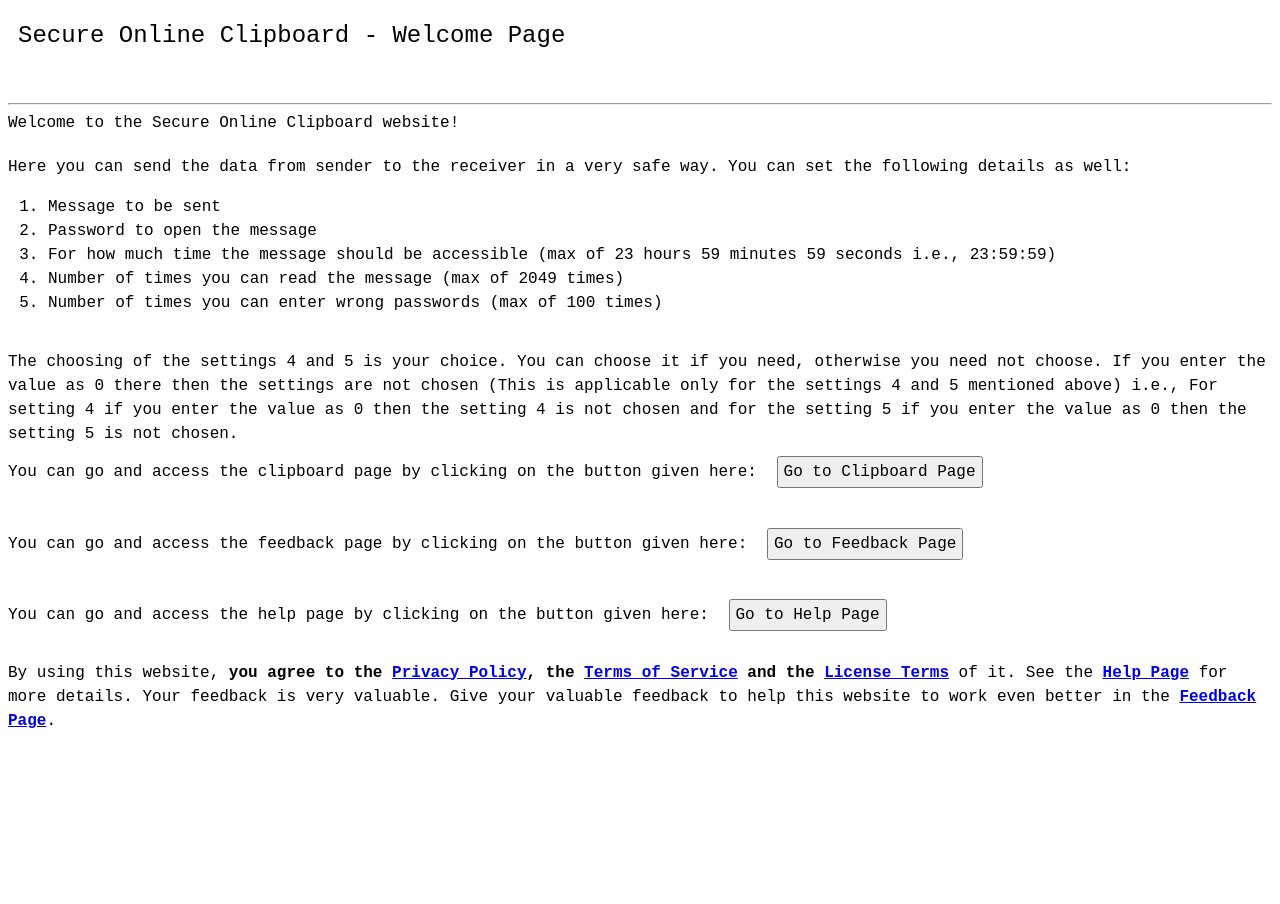
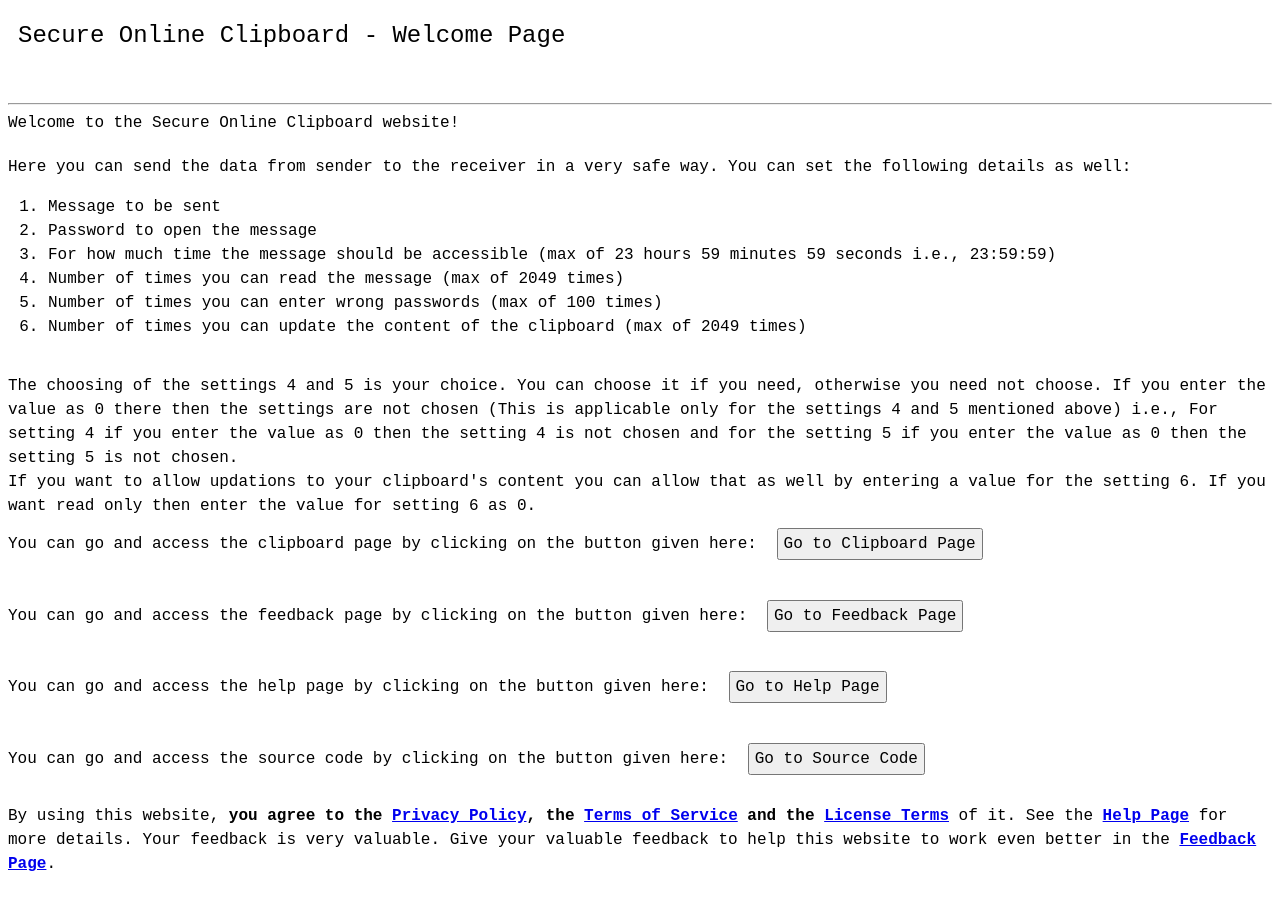
Before and after one commit to tharela-1/Secure-Online-Clipboard, a website: page welcome.html in a window 1280 px wide. Before the commit the page ends 800 px from the top, so only its background shows below. Drawn offline with Linux system fonts and the light colour scheme.

Commit message:
Source Code -- Ver 1.1.0

```diff
--- a/style.css
+++ b/style.css
@@ -182,6 +182,13 @@ body{
         background-color: green;
         color: white;
     }
+    #srcCode{
+        font-size: 16px;
+    }
+    #srcCode:hover{
+        background-color: purple;
+        color: white;
+    }
     /*Button animations
     1. Use the transform : scale(x) to get the size of the button to the x*100% size of the original size.
     2. Use opacity to set how light or solid the button is when pressed. 0 -> Light 1 -> Solid*/
--- a/welcome.html
+++ b/welcome.html
@@ -31,6 +31,7 @@
             i.e., 23:59:59)</li>
         <li>Number of times you can read the message (max of 2049 times)</li>
         <li>Number of times you can enter wrong passwords (max of 100 times)</li>
+        <li>Number of times you can update the content of the clipboard (max of 2049 times)</li>
     </ol>
     <br>
     <span class="welcomeText">The choosing of the settings 4 and 5 is your choice. You can choose it if you
@@ -38,6 +39,9 @@
         are not chosen (This is applicable only for the settings 4 and 5 mentioned above)
         i.e., For setting 4 if you enter the value as 0 then the setting 4 is not chosen and for the
         setting 5 if you enter the value as 0 then the setting 5 is not chosen.
+        <br>
+        If you want to allow updations to your clipboard's content you can allow that as well by
+        entering a value for the setting 6. If you want read only then enter the value for setting 6 as 0.
     </span>
     <br>
 
@@ -58,7 +62,13 @@
     </span>
     <button class="actionObj" id="helpPage" class = "introClass"
     onclick="window.location.href='/help';">Go to Help Page</button>
-
+    <br><br>
+    <span class="welcomeText">You can go and access the source code by clicking on the button
+        given here:
+    </span>
+    <button class="actionObj" id="srcCode" class = "introClass"
+    onclick="window.location.href='https://github.com/tharela-1/Secure-Online-Clipboard';">
+    Go to Source Code</button>
     <br><br>
     <span class="welcomeText">By using this website, <b>you agree to the
         <a href="/help">Privacy Policy</a>, the <a href="/help">Terms of Service</a> and the
```
